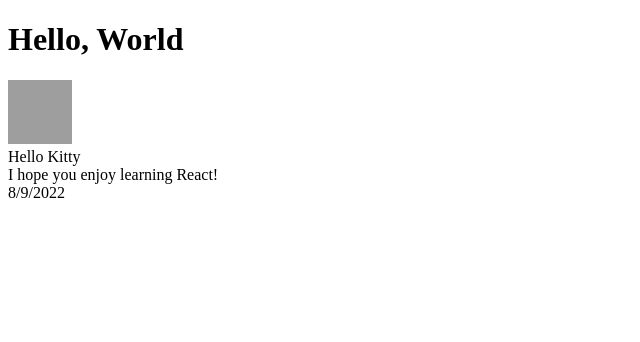
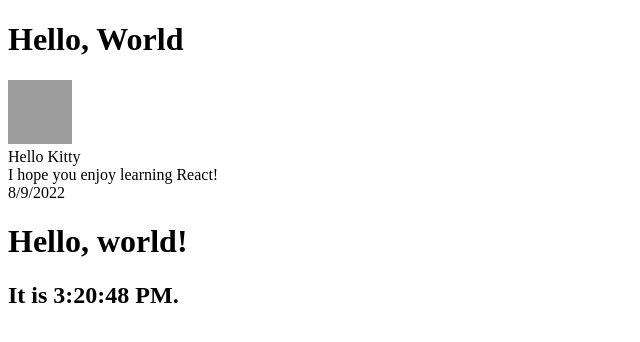
Before and after one commit to ssembatya-dennis/react-docs, a React (Create React App) app: page / in a window 1280 px wide. Shown: the top 342 px of the page, without its empty margins (0-640 px from the left). Built offline with nearby package versions, Linux system fonts and the light colour scheme; grey boxes are pictures that could not be loaded.

Commit message:
learn state and using some lifecycle methods in a react application.

```diff
--- a/src/App.js
+++ b/src/App.js
@@ -1,5 +1,6 @@
 import React from "react";
 import { Comment } from "./containers/Comment";
+import Clock from "./components/Clock";
 
 class App extends React.Component {
   render() {
@@ -19,6 +20,8 @@ class App extends React.Component {
           text={comment.text}
           author={comment.author}
         />
+
+        <Clock />
       </div>
     );
   }
--- /dev/null
+++ b/src/components/Clock.jsx
@@ -0,0 +1,34 @@
+import React from "react";
+
+class Clock extends React.Component {
+  constructor(props) {
+    super(props);
+    this.state = {
+      date: new Date(),
+    };
+  }
+  componentDidMount() {
+    this.timerID = setInterval(() => {
+      this.tick();
+    }, 1000);
+  }
+
+  componentWillUnmount() {
+    clearInterval(this.timerID);
+  }
+  tick() {
+    this.setState({
+      date: new Date(),
+    });
+  }
+  render() {
+    return (
+      <div data-testid="Clock">
+        <h1>Hello, world!</h1>
+        <h2>It is {this.state.date.toLocaleTimeString()}.</h2>
+      </div>
+    );
+  }
+}
+
+export default Clock;
```
Also changed, not shown: src/Readme.md, 1 other file (tests, documents, lock files or other folders).
